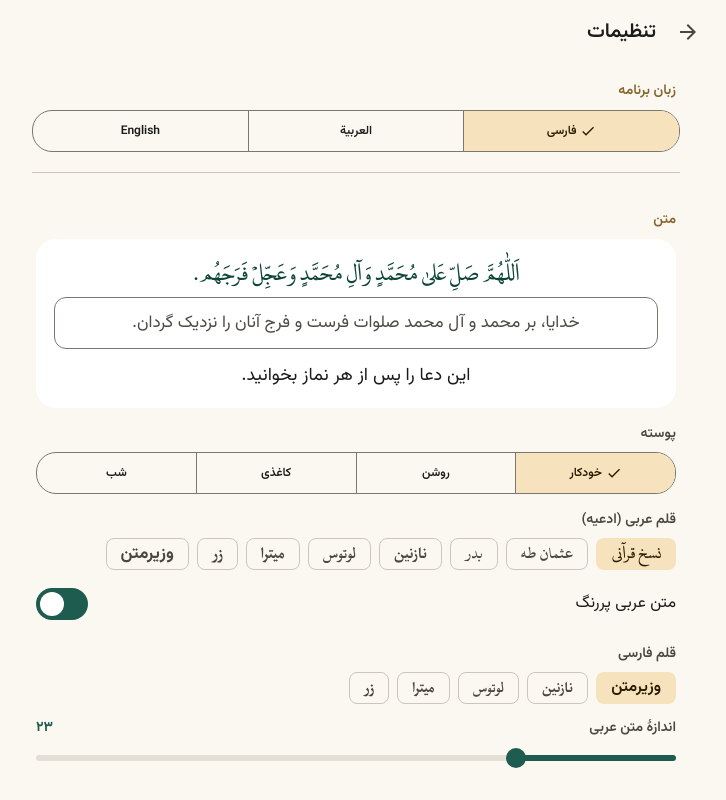
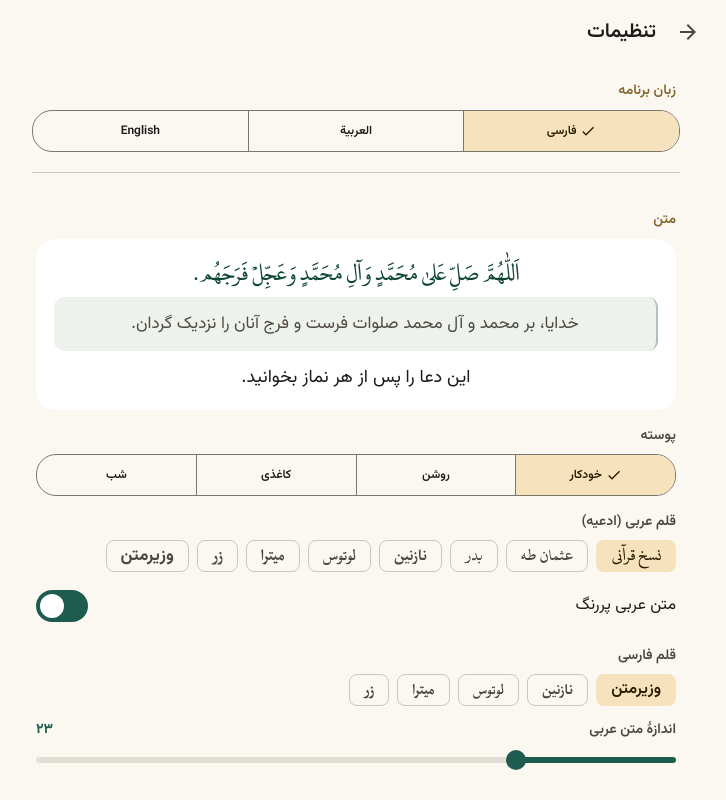
Before and after one commit to Taher31/Mesbah-al-Sadeghin, a Preact app in the folder web/: page / in a window 1280 px wide. Both pictures are taken after a click on the button 82 px from the left and 30 px from the top of the page. Shown: the top 800 px of the page, without its empty margins (284-1010 px from the left). Built offline with nearby package versions, Linux system fonts and the light colour scheme.

Commit message:
Soften translations with theme-aware tinted backgrounds

```diff
--- a/web/package.json
+++ b/web/package.json
@@ -1,7 +1,7 @@
 {
   "name": "mesbah-web",
   "private": true,
-  "version": "1.16.0",
+  "version": "1.16.1",
   "description": "مصباح الصادقین — نسخهٔ وب (PWA) قابل نصب و آفلاین",
   "type": "module",
   "scripts": {
--- a/web/src/styles/app.css
+++ b/web/src/styles/app.css
@@ -30,6 +30,8 @@
 
   --r-arabic: #0e4536;
   --r-translation: #4f4b43;
+  --r-translation-bg: #eef2ec;
+  --r-translation-accent: #b1c1b4;
   --r-heading: #85652b;
   --r-note-bg: #f3ebdc;
   --r-on-note: #3b3427;
@@ -61,6 +63,8 @@
 
   --r-arabic: #2d3f1c;
   --r-translation: #5a4c38;
+  --r-translation-bg: #e9ddc5;
+  --r-translation-accent: #b8a17a;
   --r-heading: #7a5a24;
   --r-note-bg: #e8dabd;
   --r-on-note: #3a2f21;
@@ -93,6 +97,8 @@
 
   --r-arabic: #ebd3a8;
   --r-translation: #b4c2bc;
+  --r-translation-bg: #102d27;
+  --r-translation-accent: #47685b;
   --r-heading: #d9b77e;
   --r-note-bg: #102c27;
   --r-on-note: #cfd8d3;
@@ -1337,9 +1343,11 @@ input[type='search']::-webkit-search-cancel-button {
 
 .k-translation,
 .preview .p-translation {
-  border: 1px solid var(--outline);
-  border-radius: 12px;
-  padding: 10px 14px;
+  background: var(--r-translation-bg);
+  border: 0;
+  border-right: 2px solid var(--r-translation-accent);
+  border-radius: 10px;
+  padding: 12px 16px;
 }
 
 .k-translation p {
@@ -1348,6 +1356,11 @@ input[type='search']::-webkit-search-cancel-button {
   line-height: calc(var(--lh) * 0.95);
   text-align: var(--align);
   color: var(--r-translation);
+}
+
+.k-translation.is-focused {
+  background: var(--r-translation-bg);
+  box-shadow: inset 0 0 0 1px var(--r-translation-accent);
 }
 
 /* Numbers inside Arabic text, set apart in Persian digits (see `withNumbers` in Reader.tsx). */
```
Also changed, not shown: 1 other file (tests, documents, lock files or other folders).
